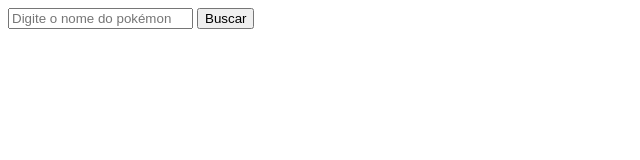
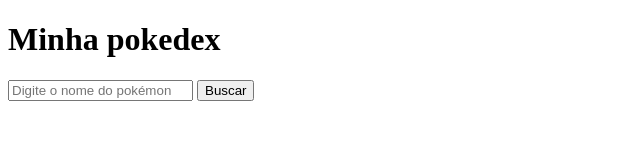
Before and after one commit to thal01veloso/JavascriptPokeApiTest, a plain HTML site: page index.html in a window 1280 px wide. Shown: the whole page, without its empty margins (0-640 px from the left). Drawn offline with Linux system fonts and the light colour scheme.

Commit message:
insere o título da minha pokedex

```diff
--- a/index.html
+++ b/index.html
@@ -7,6 +7,7 @@
 
 </head>
 <body>
+    <h1>Minha pokedex</h1>
 <input id="nome" placeholder="Digite o nome do pokémon">
 <button onclick="buscarPokemon()"> Buscar</button><br>
 <img src="" id="imagem">
```
